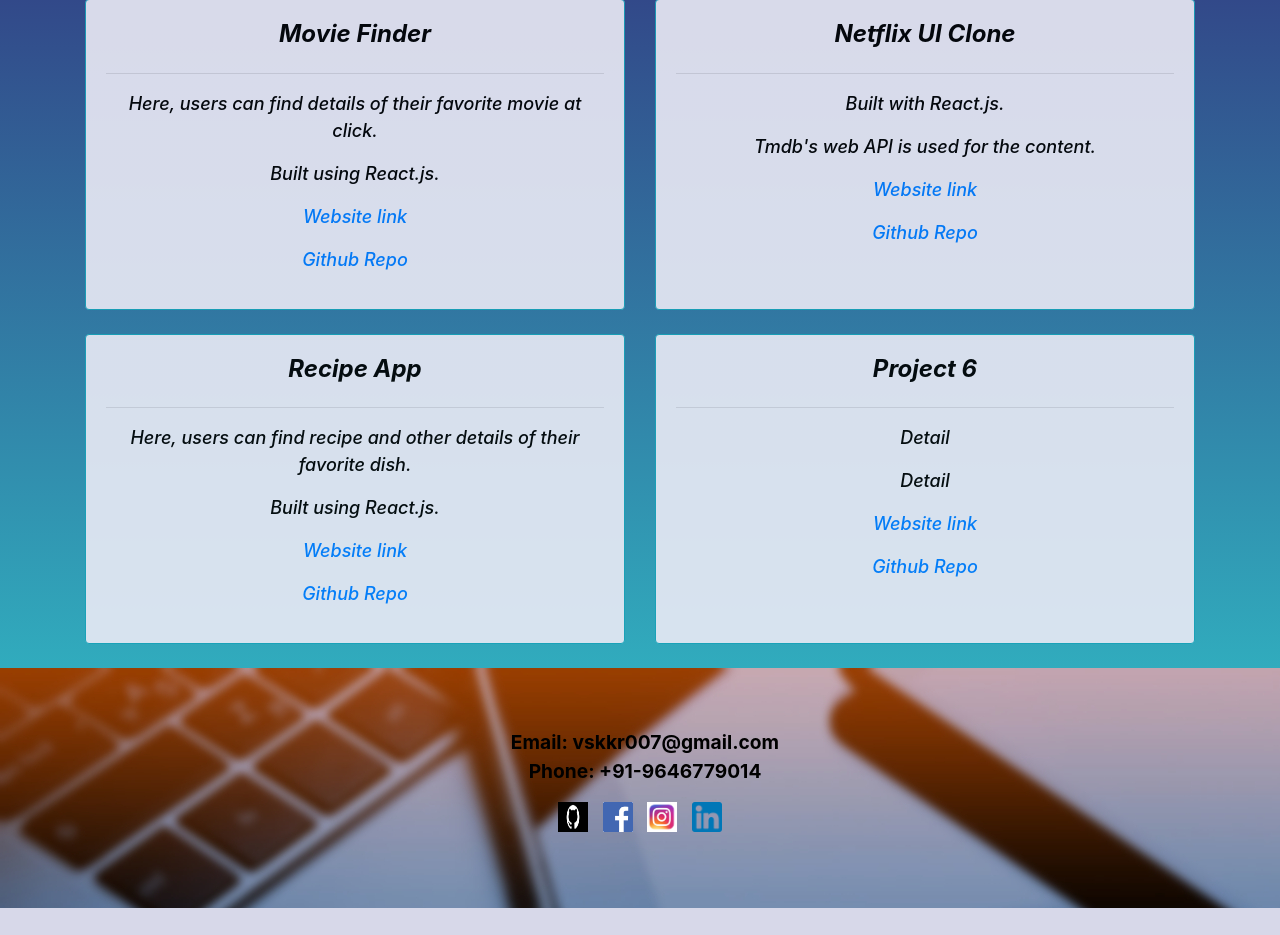
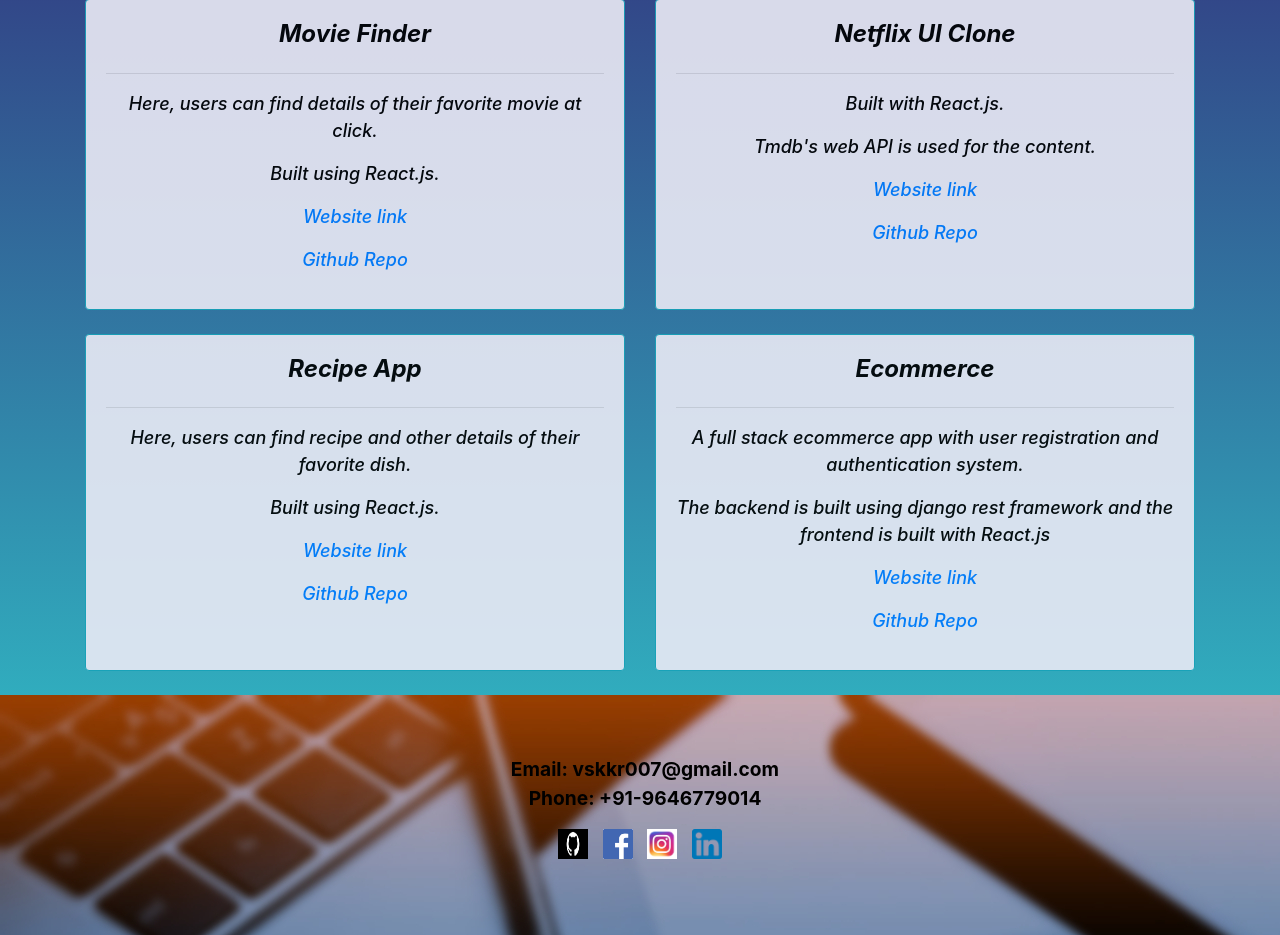
Before and after one commit to Vishal-py-js/Portfolio, a Django app: page /projects/ in a window 1280 px wide. Shown: the part 440-1375 px from the top of the page. Before the commit the page ends 1348 px from the top, so only its background shows below. Run offline with Django 3.2, Linux system fonts and the light colour scheme; some libraries are stand-ins or nearby versions.

Commit message:
added a new(ecommerce) project

```diff
--- a/Myprofile/Templates/Myprofile/projects.html
+++ b/Myprofile/Templates/Myprofile/projects.html
@@ -78,12 +78,12 @@
             </div>
             <div class="col-md-6">
                 <div id="profile-wrapper" class="card card-body h-100 border-info">
-                    <h4>Project 6</h4>
+                    <h4>Ecommerce</h4>
                     <hr>
-                    <p>Detail</p>
-                    <p>Detail</p>
-                    <p><a href="" target=blank>Website link</a></p>
-                    <p><a href='' target=blank>Github Repo</a></p>
+                    <p>A full stack ecommerce app with user registration and authentication system.</p>
+                    <p>The backend is built using django rest framework and the frontend is built with React.js</p>
+                    <p><a href="https://ecommerce-8265e.web.app/" target=blank>Website link</a></p>
+                    <p><a href="https://github.com/Vishal-py-js/Food-delivery-backend-DRF" target=blank>Github Repo</a></p>
                 </div>
             </div>
             <br>
```
